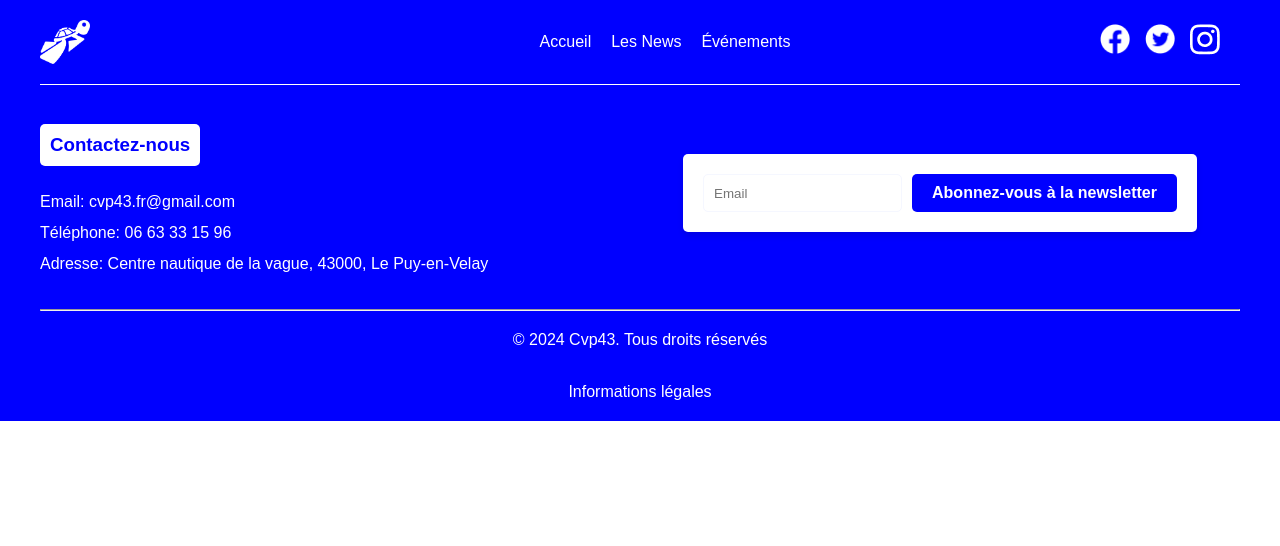
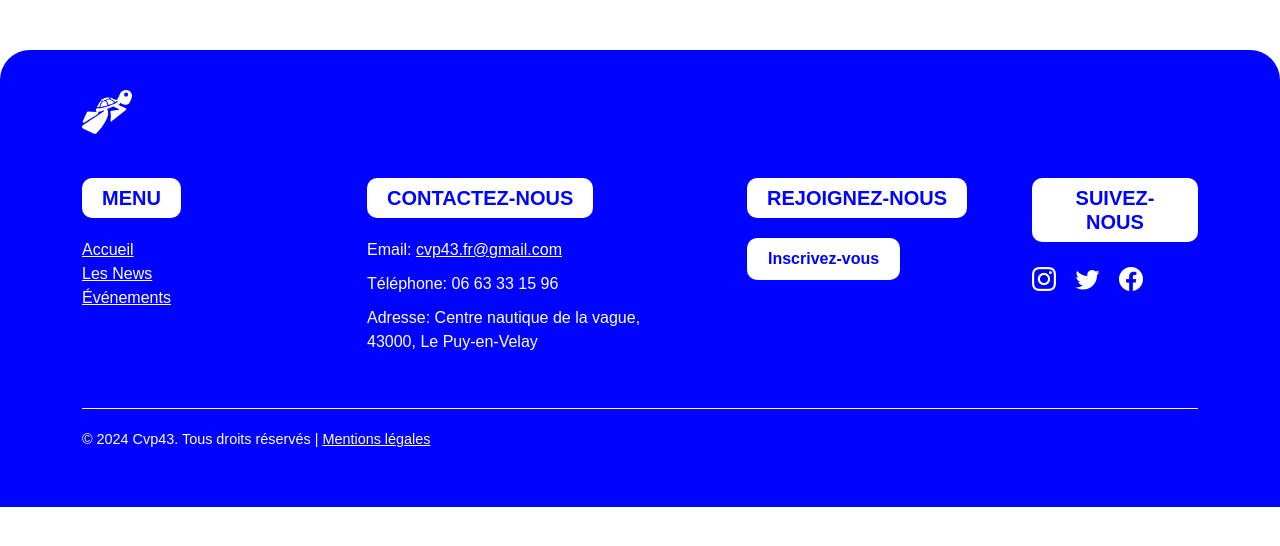
Before and after one commit to maex14/SAE-301, a PHP site: page /footer.php in a window 1280 px wide. Shown: the top 546 px of the page. Run offline with PHP 8.4, Linux system fonts and the light colour scheme.

Commit message:
footer
voici le footer bien recommencer

```diff
--- a/footer.php
+++ b/footer.php
@@ -1,65 +1,70 @@
-<?php
-?>
-
 <!DOCTYPE html>
 <html lang="fr">
-
 <head>
     <meta charset="UTF-8">
     <meta name="viewport" content="width=device-width, initial-scale=1.0">
+    <title>Footer Maquette</title>
+    <link href="https://cdn.jsdelivr.net/npm/bootstrap@5.3.0/dist/css/bootstrap.min.css" rel="stylesheet">
+    <link href="https://cdn.jsdelivr.net/npm/bootstrap-icons/font/bootstrap-icons.css" rel="stylesheet">
     <link rel="stylesheet" href="style.css">
-    <title>Header</title>
 </head>
+<body>
 
-<body>
+<!-- Début du footer -->
 <footer>
-        <div class="footer-container">
-          <div class="footer-top">
-            <img src="image/turtle white_1.png" alt="Logo" class="footer-logo" />
-            <nav class="footer-nav">
-              <ul>
-                <li><a href="index.php">Accueil</a></li>
-                <li><a href="news.php">Les News</a></li>
-                <li><a href="events.php">Événements</a></li>
-              </ul>
-            </nav>
-            <div class="footer-socials">
-              <a href="https://www.facebook.com/CVP43" target="_blank" class="footer-social">
-                <img src="image/logofacebook.png" alt="Facebook" />
-              </a>
-              <a href="https://x.com/cvp43" target="_blank" class="footer-social">
-                <img src="image/logotwitter.png" alt="Twitter" />
-              </a>
-              <a href="https://www.instagram.com/cvp43/" target="_blank" class="footer-social">
-                <img src="image/Logoinsta.png" alt="Instagram" />
-              </a>
+    <div class="container">
+        <!-- Logo -->
+        <div class="row mb-4">
+            <div class="col-12 text-start">
+                <img src="image\turtle white_1.png" alt="Logo Tortue" class="footer-logo">
             </div>
         </div>
 
-          <!-- Middle section with contact info and newsletter -->
-          <div class="footer-middle">
-            <div class="contact-info">
-              <h3>Contactez-nous</h3>
-              <p>Email: cvp43.fr@gmail.com</p>
+        <!-- Contenu du footer -->
+        <div class="row text-center text-md-start">
+            <!-- Colonne Menu -->
+            <div class="col-md-3 mb-4 footer-column">
+                <h5 class="footer-title">Menu</h5>
+                <ul class="list-unstyled">
+                    <li><a href="#">Accueil</a></li>
+                    <li><a href="#">Les News</a></li>
+                    <li><a href="#">Événements</a></li>
+                </ul>
+            </div>
+
+            <!-- Colonne Contactez-nous -->
+            <div class="col-md-4 mb-4 footer-column">
+                <h5 class="footer-title">Contactez-nous</h5>
+                <p>Email: <a href="mailto:cvp43.fr@gmail.com">cvp43.fr@gmail.com</a></p>
                 <p>Téléphone: 06 63 33 15 96</p>
-              <p>Adresse: Centre nautique de la vague, 43000, Le Puy-en-Velay</p>
+                <p>Adresse: Centre nautique de la vague, <br> 43000, Le Puy-en-Velay</p>
             </div>
-            <div class="newsletter">
-                <form action="subscribe.php" method="post">
-                    <input type="email" name="email" placeholder="Email" required />
-                    <button type="submit">Abonnez-vous à la newsletter</button>
-                </form>
+
+            <!-- Colonne Rejoignez-nous -->
+            <div class="col-md-3 mb-4 footer-column">
+                <h5 class="footer-title">Rejoignez-nous</h5>
+                <a href="#" class="btn btn-inscription">Inscrivez-vous</a>
+            </div>
+
+            <!-- Colonne Suivez-nous -->
+            <div class="col-md-2 mb-4 footer-column">
+                <h5 class="footer-title">Suivez-nous</h5>
+                <div class="social-icons">
+                    <a href="#"><i class="bi bi-instagram"></i></a>
+                    <a href="#"><i class="bi bi-twitter"></i></a>
+                    <a href="#"><i class="bi bi-facebook"></i></a>
+                </div>
             </div>
         </div>
 
-          <!-- Bottom section with copyright and legal links -->
-          <div class="footer-bottom">
-            <hr />
-            <p>&copy; 2024 Cvp43. Tous droits réservés</p>
-            <a href="legal.php">Informations légales</a>
+        <!-- Mention légale -->
+        <div class="mentions-legales">
+            <p>© 2024 Cvp43. Tous droits réservés | <a href="#">Mentions légales</a></p>
         </div>
     </div>
 </footer>
+
+<!-- Scripts Bootstrap -->
+<script src="https://cdn.jsdelivr.net/npm/bootstrap@5.3.0/dist/js/bootstrap.bundle.min.js"></script>
 </body>
-
 </html>
--- a/style.css
+++ b/style.css
@@ -1,294 +1,100 @@
-/* Déclaration des couleurs */
+/* Déclaration des variables de couleurs */
 :root {
-    --main-blue: #0000ff;
-    --white: #ffffff;
-    --light-blue: #f5f7ff;
-    --hover-blue: #003366;
-    --border-blue: #1e1e9c;
+    --blue-primary: #0004FF;
+    --white: #FFFFFF;
+    --gray-light: #F3F3F3;
 }
 
-/* Styles généraux */
-body {
-    margin: 0;
+/* Style général du footer */
+footer {
+    background-color: var(--blue-primary);
+    color: var(--white);
+    padding: 40px 0;
+    margin-top: 50px;
     font-family: Arial, sans-serif;
+    border-radius: 30px 30px 0px 0px ;
 }
 
-.header {
-    display: flex;
-    align-items: center;
-    justify-content: space-between;
-    padding: 10px 30px;
-    background-color: var(--white);
-}
-
-.logo-container {
-    flex: 1;
-}
-
-.logo {
-    width: 40px;
+/* Logo de la tortue */
+.footer-logo {
+    display: block;
+    margin-bottom: 20px;
+    width: 50px;
     height: auto;
 }
 
-.nav {
-    display: flex;
-    align-items: center;
-    gap: 30px;
+/* Titres dans un bloc rond */
+.footer-title {
+    background-color: var(--white);
+    color: var(--blue-primary);
+    border-radius: 10px;
+    display: inline-block;
+    padding: 8px 20px;
+    text-align: center;
+    font-weight: bold;
+    margin-bottom: 20px;
+    text-transform: uppercase;
 }
 
-.nav-link {
-    text-decoration: none;
-    color: var(--main-blue);
-    font-size: 16px;
-    font-weight: bold;
-    transition: color 0.3s;
+/* Espacement et alignement des contenus */
+.footer-column {
+    text-align: left;
 }
 
-.nav-link:hover {
-    color: var(--hover-blue);
-}
-
-.btn-inscription {
-    text-decoration: none;
-    color: var(--main-blue);
-    border: 2px solid var(--border-blue);
-    padding: 5px 20px;
-    border-radius: 20px;
-    font-size: 16px;
-    font-weight: bold;
-    transition: all 0.3s;
-}
-
-.btn-inscription:hover {
-    background-color: var(--main-blue);
+.footer-column p,
+.footer-column ul,
+.footer-column a {
+    margin-bottom: 10px;
+    line-height: 1.5;
     color: var(--white);
 }
 
-
-
-.footer-container {
-    max-width: 1200px;
-    margin: 0 auto;
-    padding: 20px;
-}
-
-footer {
-    background-color: var(--main-blue);
+/* Liens et icônes */
+footer a {
     color: var(--white);
-    font-family: Arial, sans-serif;
-}
-
-.footer-container {
-    max-width: 1200px;
-    margin: 0 auto;
-    padding: 20px;
-    display: flex;
-    flex-direction: column;
-}
-
-.footer-top {
-    display: flex;
-    justify-content: space-between;
-    align-items: center;
-    position: relative;
-}
-
-.footer-logo {
-    width: 50px;
-}
-
-.footer-nav {
-    display: flex;
-    justify-content: center;  /* Centrer la navigation */
-    flex: 1;
-}
-
-.footer-nav ul {
-    list-style: none;
-    display: flex;
-    gap: 20px;
-    padding: 0;
-    margin: 0;
-}
-
-.footer-nav a {
-    color: var(--white); /* Texte blanc sur fond bleu */
-    text-decoration: none;
-    font-size: 16px;
-}
-
-.footer-nav a:hover {
     text-decoration: underline;
 }
 
-.footer-socials {
-    display: flex;
-    gap: 15px;
-    position: absolute;
-    right: 20px;
-}
-
-.footer-social img {
-    width: 30px;
-}
-
-.footer-middle {
-    display: flex;
-    justify-content: space-between;
-    margin-top: 20px;
-    padding-top: 20px;
-    border-top: 1px solid var(--white);
-}
-
-.contact-info {
-    flex: 1;
-}
-
-.contact-info h3 {
-    background-color: var(--white);
-    color: var(--main-blue);
-    padding: 10px;
-    display: inline-block;
-    border-radius: 5px;
-}
-
-.contact-info p {
-    margin: 5px 0;
-}
-
-.newsletter {
-    flex: 1;
-    display: flex;
-    align-items: center;
-    justify-content: center;
-}
-
-.newsletter form {
-    display: flex;
-    gap: 10px;
-    background-color: var(--white); /* Bloc blanc autour de l'input et du bouton */
-    padding: 20px;
-    border-radius: 5px;
-}
-
-.newsletter input {
-    padding: 10px;
-    border-radius: 5px;
-    border: 1px solid var(--light-blue);
-    flex: 1;
-}
-
-.newsletter button {
-    background-color: var(--main-blue);
-    color: var(--white);
-    border: none;
-    border-radius: 5px;
-    padding: 10px 20px;
-    cursor: pointer;
-    font-weight: bold;
-}
-
-.newsletter button:hover {
-    background-color: var(--hover-blue);
-}
-
-.footer-bottom {
-    text-align: center;
-    margin-top: 20px;
-}
-
-.footer-bottom a {
-    color: var(--white);
+footer a:hover {
     text-decoration: none;
 }
 
-.footer-bottom a:hover {
-    text-decoration: underline;
-}
- /*page index*/
-
- /* Styles pour la section du formulaire */
-form {
-    background-color: var(--light-blue);
-    padding: 20px;
-    border-radius: 10px;
-    box-shadow: 0px 4px 6px rgba(0, 0, 0, 0.1);
+.social-icons a {
+    font-size: 1.5rem;
+    margin-right: 15px;
+    color: var(--white);
 }
 
-/* Titres principaux */
-h1 {
-    font-weight: bold;
-    margin-bottom: 20px;
+.social-icons a:hover {
+    opacity: 0.8;
 }
 
-p {
-    margin-bottom: 30px;
-    line-height: 1.6;
+/* Bouton Inscrivez-vous */
+.btn-inscription {
+    background-color: var(--white);
+    color: var(--blue-primary) !important;
+    border-radius: 10px;
+    font-weight: bold;
+    padding: 8px 20px;
+    text-decoration: none;
+    display: inline-block;
+    transition: transform 0.3s ease;
 }
 
-/* Champs du formulaire */
-.form-label {
-    font-weight: bold;
-    color: var(--main-blue);
+/* Effet au survol du bouton */
+.btn-inscription:hover {
+    transform: scale(1.1);
+    background-color: var(--white);
+    color: var(--blue-primary);
+    text-decoration: none;
 }
 
-.form-control,
-.form-select {
-    border: 2px solid var(--border-blue);
-    border-radius: 5px;
-    transition: all 0.3s;
+/* Mention légale */
+.mentions-legales {
+    text-align: left;
+    margin-top: 20px;
+    font-size: 0.9rem;
+    color: var(--white);
+    border-top: 1px solid var(--white);
+    padding-top: 20px;
 }
-
-.form-control:focus,
-.form-select:focus {
-    border-color: var(--main-blue);
-    box-shadow: 0px 0px 5px rgba(0, 0, 255, 0.3);
-}
-
-/* Boutons */
-button {
-    background-color: var(--main-blue);
-    border: none;
-    padding: 10px 20px;
-    font-size: 16px;
-    font-weight: bold;
-    border-radius: 5px;
-    transition: background-color 0.3s, transform 0.2s;
-}
-
-button:hover {
-    background-color: var(--hover-blue);
-    transform: scale(1.05);
-}
-
-/* Radio buttons */
-.form-check-input {
-    accent-color: var(--main-blue);
-}
-
-/* Textarea */
-textarea {
-    resize: none;
-}
-
-/* Ajustements responsives */
-@media (max-width: 768px) {
-    h1 {
-        font-size: 1.8rem;
-    }
-
-    p {
-        font-size: 1rem;
-    }
-
-    button {
-        font-size: 14px;
-        padding: 8px 16px;
-    }
-}
-.tortue-image {
-    max-width: 100%; /* S'adapte à la taille de la colonne */
-    height: auto; /* Conserve les proportions */
-    border-radius: 10px;
-    box-shadow: 0px 4px 6px rgba(0, 0, 0, 0.1);
-}
```
Also changed, not shown: formulaire.php (deleted, +0 -104 lines), header.php (deleted, +0 -25 lines). Lines whose indentation alone changed are shown as unchanged.
